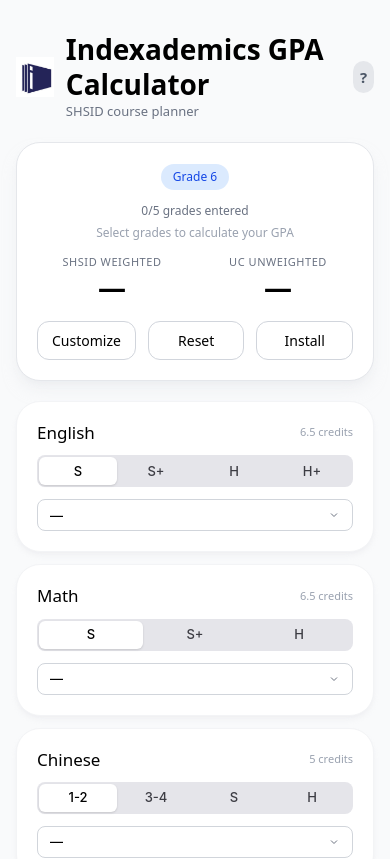
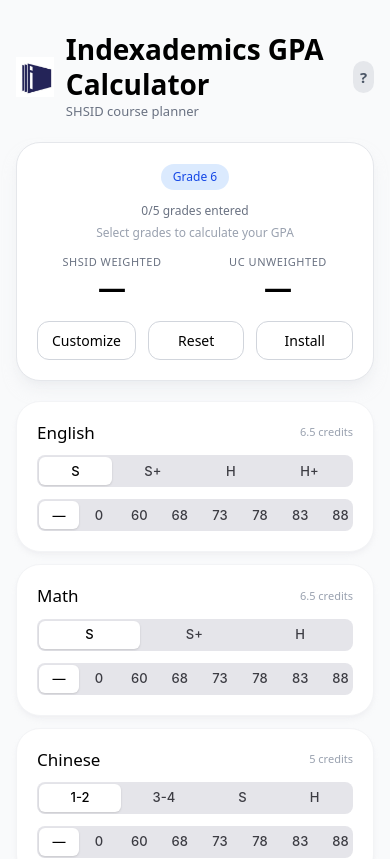
Before and after one commit to Ziqian-Huang0607/GPA-Calculator-Website, a Vue app: page / in a window 390 px wide. Shown: the top 859 px of the page. Built offline with nearby package versions, Linux system fonts and the light colour scheme.

Commit message:
Remove dropdown menus from level and grade selection
- Eliminate SegmentedControl dropdown fallback to prevent mobile overlap issues
- Make segmented tracks horizontally scrollable on narrow screens
- Items grow to fill available space but never shrink below usable size

```diff
--- a/src/components/SegmentedControl.vue
+++ b/src/components/SegmentedControl.vue
@@ -11,10 +11,7 @@ const emit = defineEmits<{
 }>()
 
 const containerRef = ref<HTMLElement | null>(null)
-const dropdownRef = ref<HTMLElement | null>(null)
 const containerWidth = ref(0)
-const useDropdown = ref(false)
-const isDropdownOpen = ref(false)
 const measureRef = ref<HTMLElement | null>(null)
 
 const COMPONENT_HEIGHT = 32
@@ -35,16 +32,7 @@ function measureAll() {
   textWidths.value = props.items.map(measureTextWidth)
 }
 
-function selectItem(idx: number) {
-  emit('update:modelValue', idx)
-  isDropdownOpen.value = false
-}
 
-function handleOutsideClick(e: MouseEvent) {
-  if (dropdownRef.value && !dropdownRef.value.contains(e.target as Node)) {
-    isDropdownOpen.value = false
-  }
-}
 
 async function updateIndicator() {
   if (!containerRef.value) return
@@ -169,59 +157,44 @@ let resizeObserver: ResizeObserver | null = null
 
 onMounted(async () => {
   measureAll()
-  document.addEventListener('mousedown', handleOutsideClick)
   if (containerRef.value) {
     containerWidth.value = containerRef.value.offsetWidth
     resizeObserver = new ResizeObserver(async (entries) => {
       for (const entry of entries) {
         const width = entry.contentRect.width
-        if (width > 0 && containerWidth.value === 0) {
-          containerWidth.value = width
+        containerWidth.value = width
+        if (width > 0 && textWidths.value.length === 0) {
           measureAll()
-          updateDropdown()
-          await nextTick()
-          updateIndicator()
-        } else {
-          containerWidth.value = width
-          await nextTick()
-          updateIndicator()
         }
+        await nextTick()
+        updateIndicator()
       }
     })
     resizeObserver.observe(containerRef.value)
   }
-  updateDropdown()
   await nextTick()
   updateIndicator()
 })
 
 onBeforeUnmount(() => {
-  document.removeEventListener('mousedown', handleOutsideClick)
   resizeObserver?.disconnect()
 })
 
 watch(() => props.items, async () => {
   measureAll()
-  updateDropdown()
   await nextTick()
   updateIndicator()
 }, { deep: true })
 
 watch(() => [props.items.length, props.modelValue], async () => {
   await nextTick()
-  updateDropdown()
   updateIndicator()
 })
 
 watch(containerWidth, async () => {
-  updateDropdown()
   await nextTick()
   updateIndicator()
 })
-
-function updateDropdown() {
-  useDropdown.value = !canFit.value && props.items.length > 1
-}
 </script>
 
 <template>
@@ -236,40 +209,8 @@ function updateDropdown() {
     class="segmented-root"
     :style="{ height: COMPONENT_HEIGHT + 'px' }"
   >
-    <!-- Custom Dropdown Panel Mode -->
-    <div v-if="useDropdown" class="custom-select-wrapper" ref="dropdownRef">
-      <div
-        class="custom-select-display"
-        @click="isDropdownOpen = !isDropdownOpen"
-      >
-        <span>{{ items[modelValue] }}</span>
-        <svg
-          viewBox="0 0 24 24"
-          fill="none"
-          stroke="currentColor"
-          stroke-width="2"
-          class="chevron-icon"
-          :class="{ open: isDropdownOpen }"
-        >
-          <polyline points="6 9 12 15 18 9"></polyline>
-        </svg>
-      </div>
-      <div class="custom-select-menu" :class="{ open: isDropdownOpen }">
-        <div
-          v-for="(item, idx) in items"
-          :key="idx"
-          class="custom-select-option"
-          :class="{ selected: modelValue === idx }"
-          @click="selectItem(idx)"
-        >
-          {{ item }}
-        </div>
-      </div>
-    </div>
-
     <!-- Segmented Control Mode with Drag/Slide Touch Interactions -->
     <div
-      v-else
       class="segmented-track select-none cursor-default"
       @mousedown="onDragStart"
       @touchstart="onDragStart"
@@ -280,7 +221,6 @@ function updateDropdown() {
         :key="idx"
         class="segmented-item pointer-events-none"
         :class="{ 'segmented-item--active': modelValue === idx }"
-        :style="buttonStyles[idx]"
       >
         {{ item }}
       </button>
@@ -334,7 +274,8 @@ function updateDropdown() {
 .segmented-item {
   position: relative;
   z-index: 2;
-  flex: 1;
+  flex: 1 0 auto;
+  min-width: 40px;
   display: flex;
   align-items: center;
   justify-content: center;
@@ -366,125 +307,12 @@ function updateDropdown() {
   color: white;
 }
 
-/* Custom Dropdown specs matching index.html aesthetics */
-.custom-select-wrapper {
-  position: relative;
-  font-size: 13px;
-  width: 100%;
-  height: 32px;
-  font-family: -apple-system, BlinkMacSystemFont, 'SF Pro Text', 'Segoe UI', Roboto, Helvetica, Arial, sans-serif !important;
+.segmented-track {
+  overflow-x: auto;
+  scrollbar-width: none;
 }
 
-.custom-select-display {
-  border: 1px solid #d1d5db;
-  padding: 0 12px;
-  border-radius: 8px;
-  display: flex;
-  justify-content: space-between;
-  align-items: center;
-  cursor: pointer;
-  background: #ffffff;
-  color: #000000;
-  height: 100%;
-  transition: border-color 0.2s, background-color 0.2s;
-  font-weight: 500;
-}
-
-.dark .custom-select-display {
-  border-color: #4b5563;
-  background: #1f2937;
-  color: #ffffff;
-}
-
-.custom-select-display:hover {
-  border-color: #9ca3af;
-}
-
-.dark .custom-select-display:hover {
-  border-color: #6b7280;
-}
-
-.chevron-icon {
-  width: 12px;
-  height: 12px;
-  transition: transform 0.2s;
-  color: #6b7280;
-}
-.dark .chevron-icon {
-  color: #9ca3af;
-}
-.chevron-icon.open {
-  transform: rotate(180deg);
-}
-
-.custom-select-menu {
-  position: absolute;
-  top: 100%;
-  left: 0;
-  right: 0;
-  background: rgba(255, 255, 255, 0.9);
-  backdrop-filter: blur(20px);
-  -webkit-backdrop-filter: blur(20px);
-  border: 1px solid #e5e7eb;
-  border-radius: 8px;
-  margin-top: 4px;
-  box-shadow: 0 4px 12px rgba(0, 0, 0, 0.08);
-  opacity: 0;
-  transform: translateY(-10px);
-  pointer-events: none;
-  transition: opacity 0.2s, transform 0.2s;
-  z-index: 100;
-  max-height: 200px;
-  overflow-y: auto;
-  padding: 4px;
-}
-
-.dark .custom-select-menu {
-  background: rgba(31, 41, 55, 0.9);
-  border-color: #374151;
-  box-shadow: 0 4px 12px rgba(0, 0, 0, 0.2);
-}
-
-.custom-select-menu.open {
-  opacity: 1;
-  transform: translateY(0);
-  pointer-events: auto;
-}
-
-.custom-select-option {
-  padding: 6px 10px;
-  margin-bottom: 2px;
-  cursor: pointer;
-  border-radius: 6px;
-  color: #374151;
-  font-weight: 500;
-  transition: background-color 0.15s;
-}
-
-.dark .custom-select-option {
-  color: #e5e7eb;
-}
-
-.custom-select-option:last-child {
-  margin-bottom: 0;
-}
-
-.custom-select-option.selected {
-  background: #e5e7eb;
-  color: #000000;
-  font-weight: 600;
-}
-
-.dark .custom-select-option.selected {
-  background: #4b5563;
-  color: #ffffff;
-}
-
-.custom-select-option:hover {
-  background: #f3f4f6;
-}
-
-.dark .custom-select-option:hover:not(.selected) {
-  background: #374151;
+.segmented-track::-webkit-scrollbar {
+  display: none;
 }
 </style>
```
